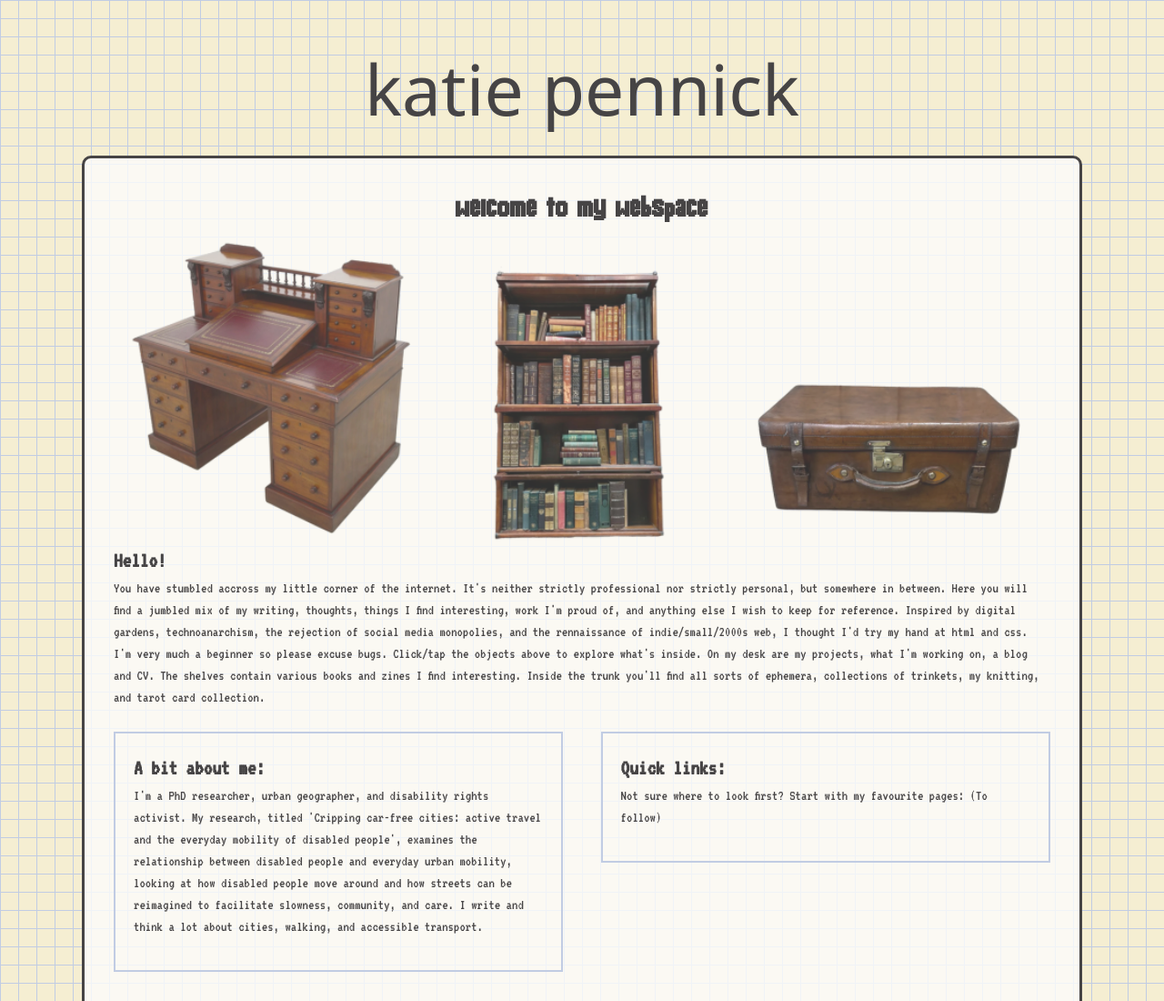
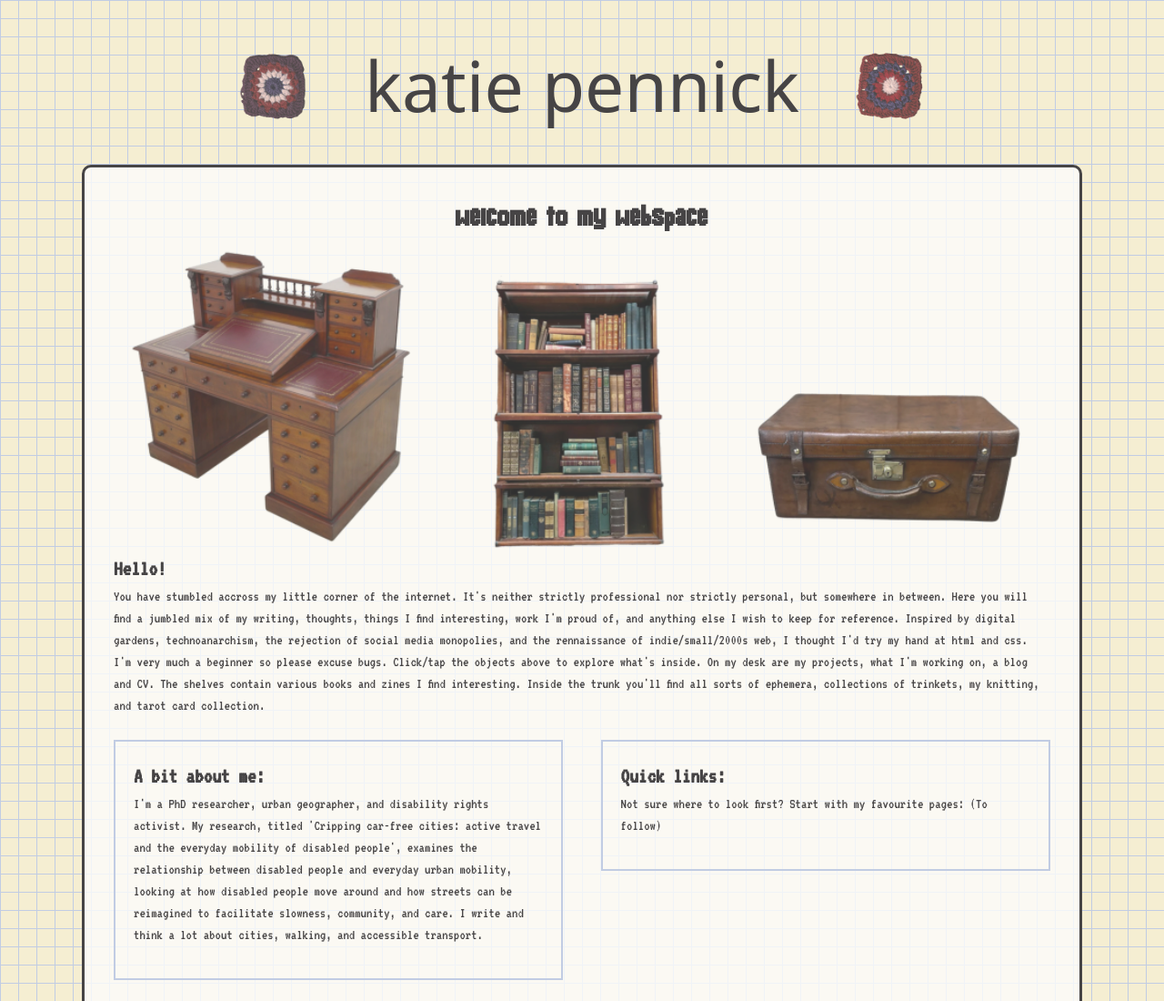
Before and after one commit to katiepennick/Katie-Pennicks-Webspace, an Eleventy site: page index.html in a window 1280 px wide. Shown: the top 1100 px of the page at 91% size. Built offline with nearby package versions, Linux system fonts and the light colour scheme; Eleventy itself is replaced by a stand-in of ours; files that its build step writes are made by us from their sources; a web font is replaced by a local one.

Commit message:
Crochet squares (they dance!), organise css into sections

```diff
--- a/_includes/header.njk
+++ b/_includes/header.njk
@@ -1,5 +1,7 @@
 <header class="site-header">
-  <h1 class="site-title">
-    <a href="/">katie pennick</a>
-  </h1>
+  <a class="site-brand" href="/">
+    <img class="brand-icon left" src="/images/crochet1.png" alt="" aria-hidden="true">
+    <span class="site-title">katie pennick</span>
+    <img class="brand-icon right" src="/images/crochet2.png" alt="" aria-hidden="true">
+  </a>
 </header>
--- a/style.css
+++ b/style.css
@@ -1,44 +1,6 @@
-/* CSS is how you can add style to your website, such as colors, fonts, and positioning of your
-   HTML content. To learn how to do something, just try searching Google for questions like
-   "how to change link color." */
-
-/* Testing 11ty - this bit is temporary*/
-.site-header {
-  position: static;
-  top: 0;
-  left: 0;
-  right: 0;
-  z-index: 1000;
-  background: transparent; /* or semi-transparent */
-}
-
-.site-title {
-  font-family: "nabla", system-ui;
-  font-weight: 400;
-  font-style: normal;
-
-  font-size: clamp(3rem, 6vw, 6rem);
-
-  margin-bottom: 16px;
-  text-align: center;
-  font-palette: --pink;
-}
-
-.site-title a {
-  color: inherit;
-  font-size: inherit;
-  text-decoration: none;
-}
-
-.site-title a:hover,
-.site-title a:focus {
-  font-palette: --orange;
-}
-
-.site-footer {
-  background: #ffffff;
-}
-/*end of temp bit */
+/* ======================
+   Font library
+   ====================== */
 
 @font-face {
   font-family: 3D-thirteen-pixel;
@@ -65,21 +27,17 @@
   base-palette: 1;
 }
 
-.skip-link {
-  position: absolute;
-  left: -999px;
+/* ======================
+   General styling site-wide
+   ====================== */
+
+h1 {
+  font-family: "Bitbap";
+  text-align: center;
 }
 
-.skip-link:focus {
-  left: 12px;
-  top: 12px;
-}
-
-/* Reset */
-* {
-  box-sizing: border-box;
-  margin: 0;
-  padding: 0;
+main p {
+  margin-bottom: 16px;
 }
 
 body {
@@ -89,6 +47,13 @@ body {
   font-style: normal;
   background: #f3f3f3;
   line-height: 1.5;
+}
+
+/* I don't know what this is oops */
+* {
+  box-sizing: border-box;
+  margin: 0;
+  padding: 0;
 }
 
 /* Outer padding area */
@@ -114,7 +79,76 @@ body {
   border-color: #1c191a;
 }
 
-/* Footer */
+/* ======================
+   Header
+   ====================== */
+
+/* Site header main adjustments */
+.site-header {
+  --title-size: clamp(2.5rem, 6vw, 6rem);
+  display: flex;
+  justify-content: center;
+  margin-bottom: clamp(1.5rem, 4vw, 3rem);
+  margin-top: clamp(1rem, 1vw, 2rem); /* adjust this later -- too big? */
+}
+
+/* Make brand (text+icons) clickable and centered */
+.site-brand {
+  display: inline-flex;
+  align-items: center;
+  justify-content: center;
+  gap: 0.8em; /* scales with text size --- potentially make this bigger? */
+  text-decoration: none;
+  color: inherit;
+  font-size: var(--title-size);
+}
+
+.site-title {
+  font-family: "nabla", system-ui;
+  font-weight: 400;
+  font-style: normal;
+  font-palette: --pink;
+  text-align: center;
+  line-height: 1; /* match icon height tightly */
+}
+
+.site-title a {
+  color: inherit;
+  font-size: inherit;
+  text-decoration: none;
+}
+
+.brand-icon {
+  height: 1em; /* exactly matches text height */
+  width: auto;
+  display: block;
+  transform-origin: center;
+  transition: transform 200ms ease;
+}
+
+/* Hover/focus rules for header */
+.site-brand:hover .site-title,
+.site-brand:focus-visible .site-title {
+  font-palette: --orange; /* orange is actually pink -- see font library */
+}
+
+.site-brand:hover .brand-icon,
+.site-brand:focus-visible .brand-icon {
+  transform: rotate(12deg);
+}
+.site-brand:hover .brand-icon.right,
+.site-brand:focus-visible .brand-icon.right {
+  transform: rotate(-12deg);
+}
+
+/* ======================
+   Footer
+   ====================== */
+
+.site-footer {
+  background: #ffffff;
+}
+
 footer ul {
   list-style-type: none;
   margin: 0;
@@ -137,15 +171,6 @@ footer ul li a:focus-visible {
   border-radius: 20px;
 }
 
-h1 {
-  font-family: "Bitbap";
-  text-align: center;
-}
-
-main p {
-  margin-bottom: 16px;
-}
-
 footer {
   margin-top: 32px;
   padding-top: 16px;
@@ -157,7 +182,10 @@ footer {
   text-align: center;
 }
 
-/* Mobile behavior */
+/* ======================
+   Mobile behaviour
+   ====================== */
+
 @media (max-width: 768px) {
   .page-padding {
     padding: 0; /* padding disappears */
@@ -169,6 +197,43 @@ footer {
     border-radius: 0;
   }
 }
+
+/* ======================
+   Accessibility
+   ====================== */
+
+/* Focus styles */
+.site-brand:focus-visible {
+  outline: 3px solid #fff3c2;
+  outline-offset: 6px;
+  border-radius: 12px;
+}
+
+/* Reduced motion */
+@media (prefers-reduced-motion: reduce) {
+  .brand-icon {
+    transition: none;
+  }
+
+  .site-brand:hover .brand-icon,
+  .site-brand:focus-visible .brand-icon {
+    transform: none;
+  }
+}
+
+/* Skip to main content */
+.skip-link {
+  position: absolute;
+  left: -999px;
+}
+.skip-link:focus {
+  left: 12px;
+  top: 12px;
+}
+
+/* ======================
+   Homepage layouts
+   ====================== */
 
 /* Two column layout */
 
@@ -266,7 +331,9 @@ footer {
   opacity: 1;
 }
 
-/* Assembled objects (desk, trunk, shelf) */
+/* ======================
+   Desk / Shelf / Draw hub layouts
+   ====================== */
 
 .assembled-objects-container {
   position: relative;
```
Also changed, not shown: images/crochet1.png (added), images/crochet2.png (added).
